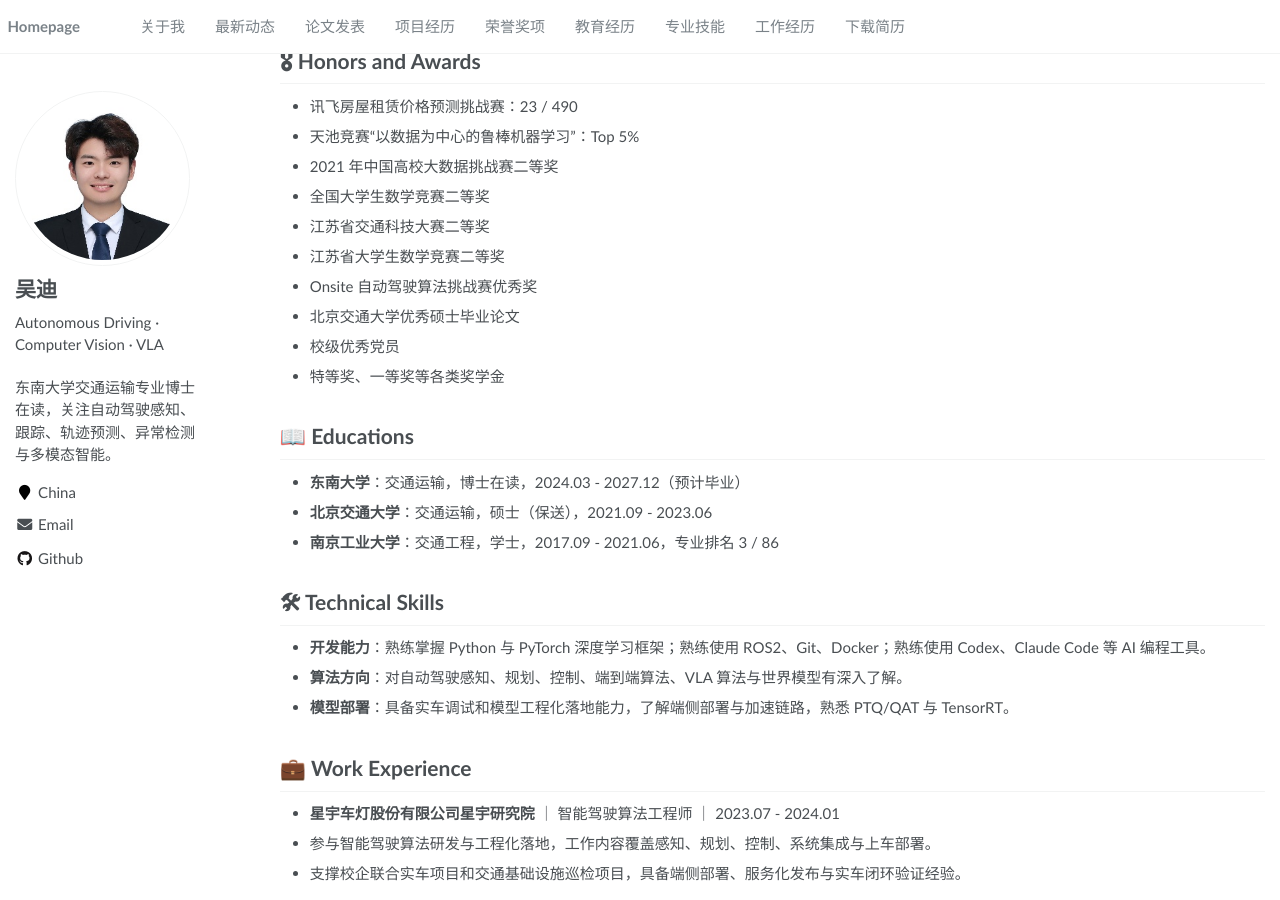
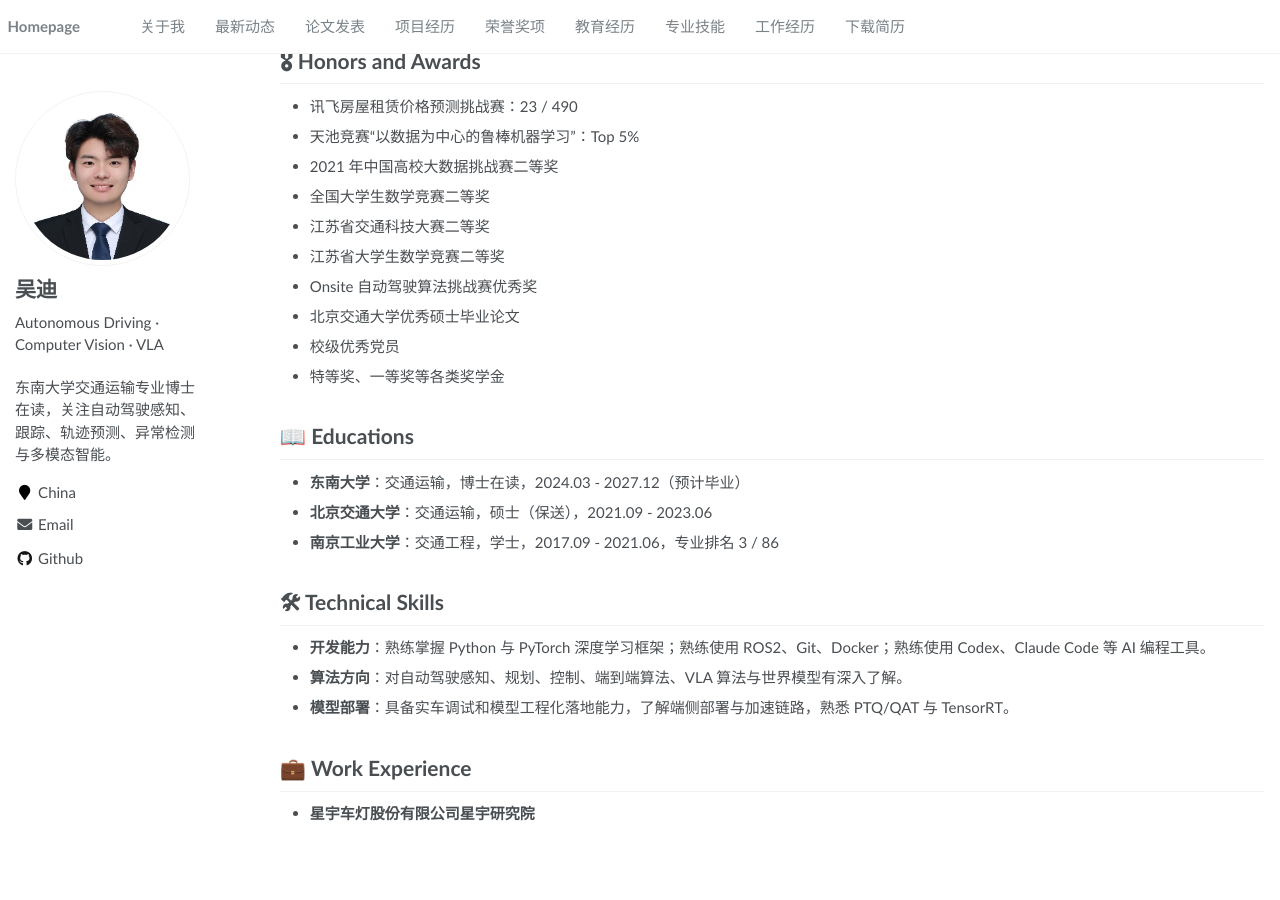
Before and after one commit to Wu-didi/Wu-didi.github.io, a Jekyll site: the page built from _pages/about.md, in a window 1280 px wide and 900 px high, scrolled down 3480 px. Built offline with Jekyll 4.4.1, drawn with Linux system fonts in a browser that asks for light colours; after the commit the page ends 4320 px from its top, so only the background shows below that.

Commit message:
Update project images and work experience

```diff
--- a/_pages/about.md
+++ b/_pages/about.md
@@ -42,7 +42,7 @@
 
 # 💻 Projects
 
-<div class='paper-box'><div class='paper-box-image'><div><div class="badge">Project 1</div><img src='images/500x300.png' alt="dual-arm-robot-folding" width="100%"></div></div>
+<div class='paper-box'><div class='paper-box-image'><div><div class="badge">Project 1</div><img src='images/projects/dual-arm-folding.png' alt="dual-arm-robot-folding" width="100%"></div></div>
 <div class='paper-box-text' markdown="1">
 
 **双臂机器人叠衣任务｜基于 π0.5 的叠衣任务适配与实机验证**
@@ -55,7 +55,7 @@
 </div>
 <div class="project-video-showcase project-video-showcase--single" data-video-showcase>
   <div class="project-video-player">
-    <video controls playsinline preload="metadata" poster="/images/500x300.png">
+    <video controls playsinline preload="metadata" poster="/images/projects/dual-arm-folding.png">
       <source src="/files/video/机器人/robot1.mp4" type="video/mp4">
       Your browser does not support the video tag.
     </video>
@@ -64,7 +64,7 @@
 </div>
 </div>
 
-<div class='paper-box'><div class='paper-box-image'><div><div class="badge">Project 2</div><img src='images/500x300.png' alt="autonomous-driving-mpv" width="100%"></div></div>
+<div class='paper-box'><div class='paper-box-image'><div><div class="badge">Project 2</div><img src='images/projects/autonomous-mpv.png' alt="autonomous-driving-mpv" width="100%"></div></div>
 <div class='paper-box-text' markdown="1">
 
 **校企联合实车项目｜新能源 MPV 智能驾驶算法开发**
@@ -80,7 +80,7 @@
 </div>
 <div class="project-video-showcase" data-video-showcase>
   <div class="project-video-player">
-    <video controls playsinline preload="metadata" poster="/images/500x300.png">
+    <video controls playsinline preload="metadata" poster="/images/projects/autonomous-mpv.png">
       <source src="/files/video/自动驾驶/AD1.mp4" type="video/mp4">
       Your browser does not support the video tag.
     </video>
@@ -146,7 +146,7 @@
 </script>
 </div>
 
-<div class='paper-box'><div class='paper-box-image'><div><div class="badge">Project 3</div><img src='images/500x300.png' alt="city-memory-driving" width="100%"></div></div>
+<div class='paper-box'><div class='paper-box-image'><div><div class="badge">Project 3</div><img src='images/projects/bev-tracking.png' alt="city-memory-driving" width="100%"></div></div>
 <div class='paper-box-text' markdown="1">
 
 **城市记忆行车｜Transformer 跟踪 Head 设计与集成**
@@ -161,7 +161,7 @@
 </div>
 </div>
 
-<div class='paper-box'><div class='paper-box-image'><div><div class="badge">Project 4</div><img src='images/500x300.png' alt="traffic-infrastructure-inspection" width="100%"></div></div>
+<div class='paper-box'><div class='paper-box-image'><div><div class="badge">Project 4</div><img src='images/projects/traffic-inspection.png' alt="traffic-infrastructure-inspection" width="100%"></div></div>
 <div class='paper-box-text' markdown="1">
 
 **交通基础设施智能巡检系统｜异常检测落地**
@@ -208,6 +208,4 @@
 <span class='anchor' id='work-experience'></span>
 
 # 💼 Work Experience
-- **星宇车灯股份有限公司星宇研究院** ｜ 智能驾驶算法工程师 ｜ 2023.07 - 2024.01
-- 参与智能驾驶算法研发与工程化落地，工作内容覆盖感知、规划、控制、系统集成与上车部署。
-- 支撑校企联合实车项目和交通基础设施巡检项目，具备端侧部署、服务化发布与实车闭环验证经验。
+- **星宇车灯股份有限公司星宇研究院**
```
Also changed, not shown: images/projects/autonomous-mpv.png (added), images/projects/bev-tracking.png (added), images/projects/dual-arm-folding.png (added), images/projects/traffic-inspection.png (added), 1 other file.
